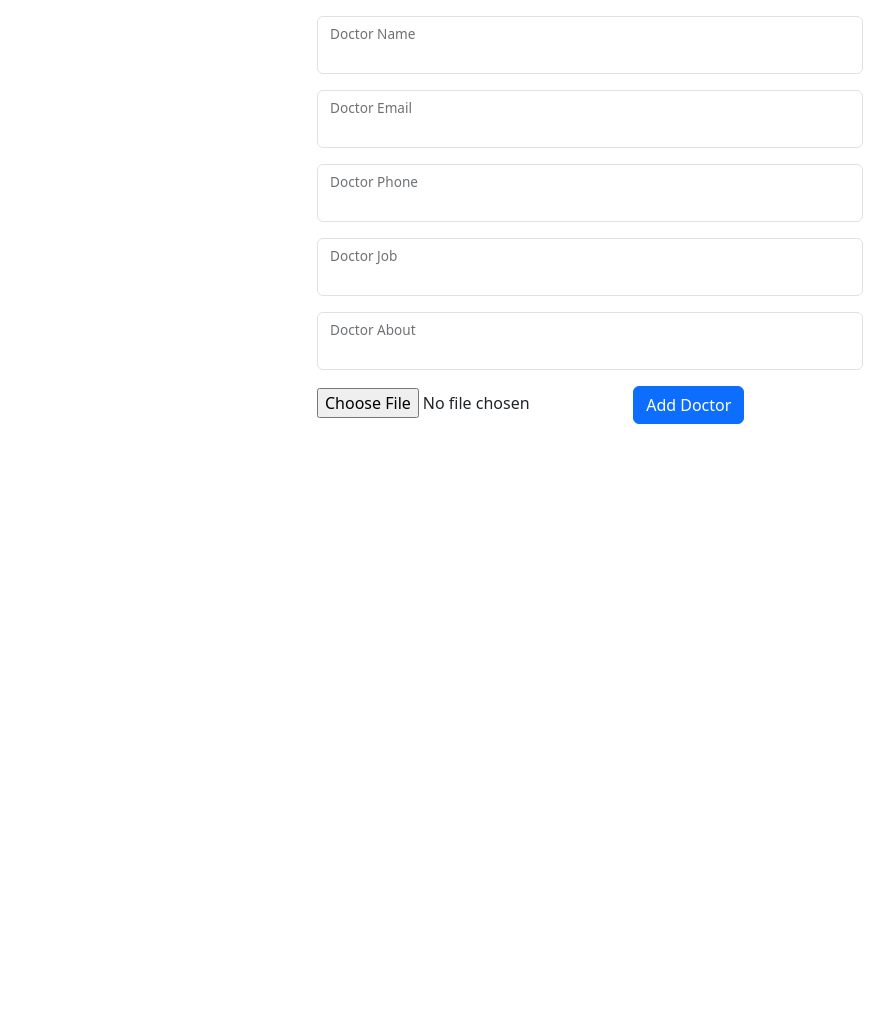
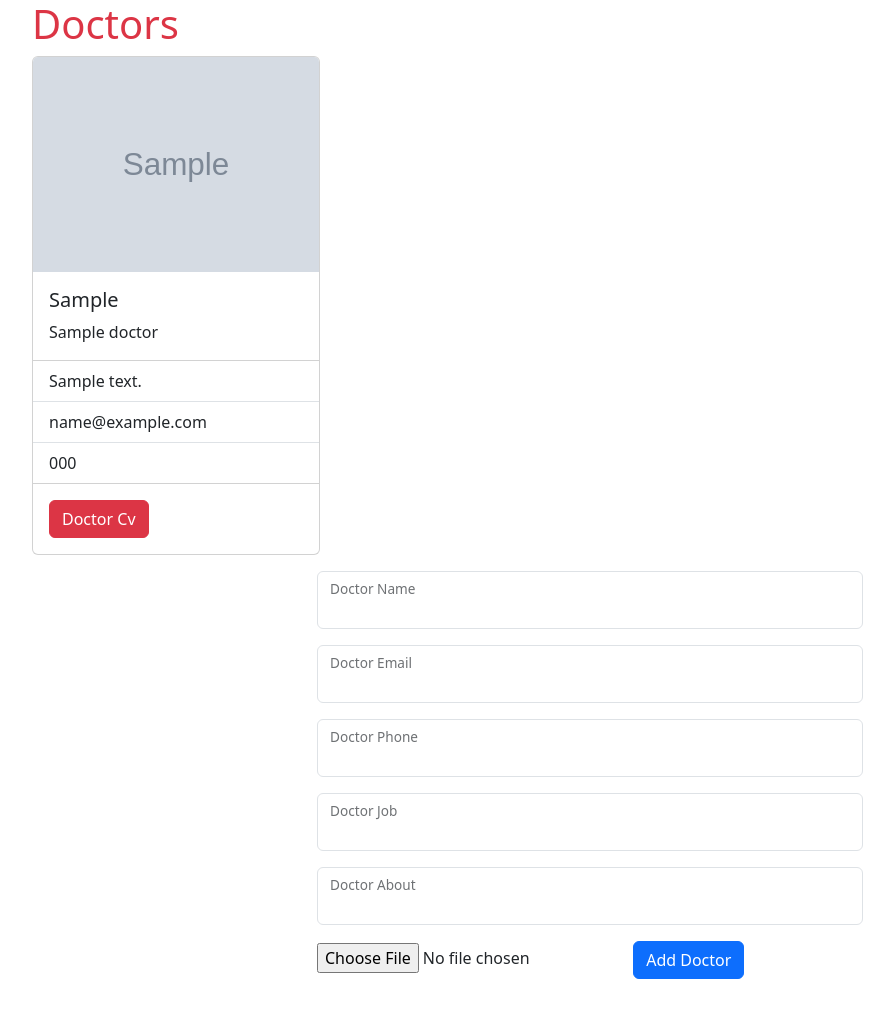
Before and after one commit to kaankaltakkiran/Hospital_System-Php, a PHP site: page / in a window 1280 px wide. Shown: the whole page, without its empty margins (50-944 px from the left). Before the commit the page ends 424 px from the top, so only its background shows below. Run offline with PHP 8.4, Linux system fonts and the light colour scheme; tables that the repository leaves empty or names only in its code hold one stand-in row (values such as "Sample post"); grey boxes marked "Sample" are stand-in pictures.

Commit message:
added uniqe doctor page

```diff
--- a/index.php
+++ b/index.php
@@ -8,7 +8,43 @@
   </head>
   <body>
   <div class="container">
-  <div class="row justify-content-center mt-3">
+<div class="row">
+  <div class="col-6">
+  <h1 class="text-danger">Doctors</h1>
+  <?php
+require_once 'db.php';
+
+$SORGU = $DB->prepare("SELECT * FROM doctors");
+$SORGU->execute();
+$doctors = $SORGU->fetchAll(PDO::FETCH_ASSOC);
+
+foreach($doctors as $doctor){
+  echo"
+  <div class='card' style='width: 18rem;'>
+  <img src='uploads/{$doctor['doctorimg']}' class='card-img-top' alt='...'>
+  <div class='card-body'>
+    <h5 class='card-title'>{$doctor['doctorjob']}</h5>
+    <p class='card-text'>{$doctor['doctorname']}</p>
+  </div>
+  <ul class='list-group list-group-flush'>
+    <li class='list-group-item'>{$doctor['doctorabout']}</li>
+    <li class='list-group-item'>{$doctor['doctoremail']}</li>
+    <li class='list-group-item'>{$doctor['doctorphone']}</li>
+  </ul>
+  <div class='card-body'>
+  <a href='doctor.php?id={$doctor['doctorid']}' class='card-link btn btn-danger'>Doctor Cv</a>
+  </div>
+</div>
+
+
+  ";
+}
+
+  ?>
+
+</div>
+</div>
+<div class="row justify-content-center mt-3">
   <div class="col-6">
 
 <form method="POST" enctype="multipart/form-data">
@@ -39,7 +75,6 @@
                   <button type="submit" name="submit" class="btn btn-primary">Add Doctor</button>
      </form>
      </div>
-</div>
 </div>
     <script src="https://cdn.jsdelivr.net/npm/bootstrap@5.3.2/dist/js/bootstrap.bundle.min.js" integrity="sha384-C6RzsynM9kWDrMNeT87bh95OGNyZPhcTNXj1NW7RuBCsyN/o0jlpcV8Qyq46cDfL" crossorigin="anonymous"></script>
   </body>
```
Also changed, not shown: doctor.php (added, +43 -0 lines).
